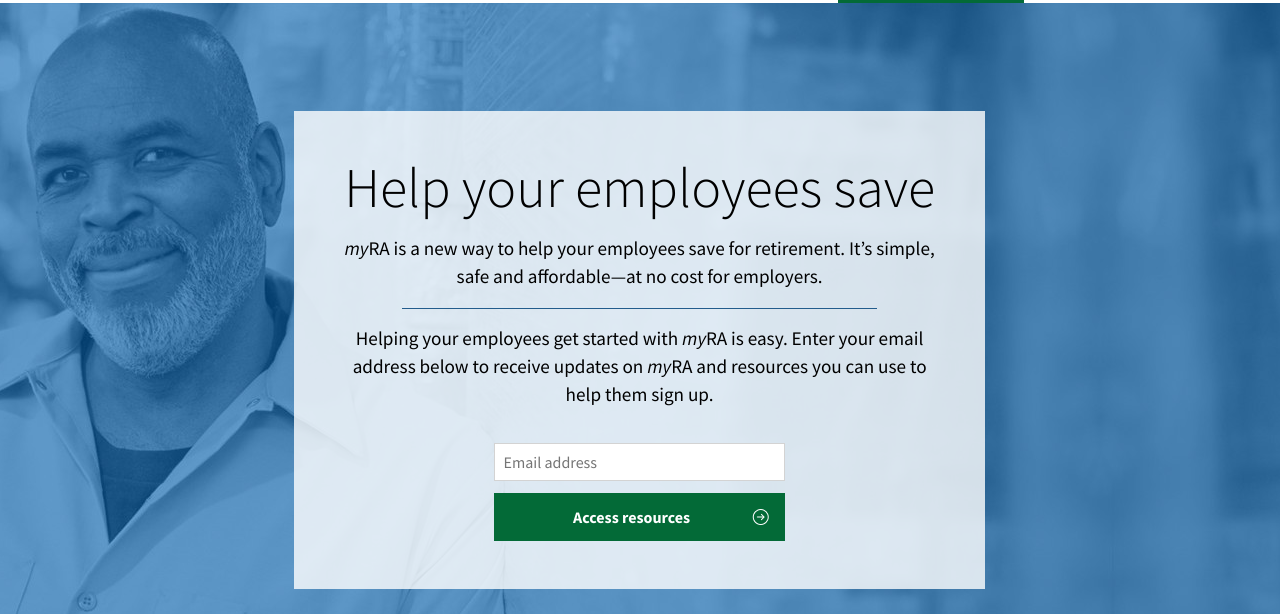
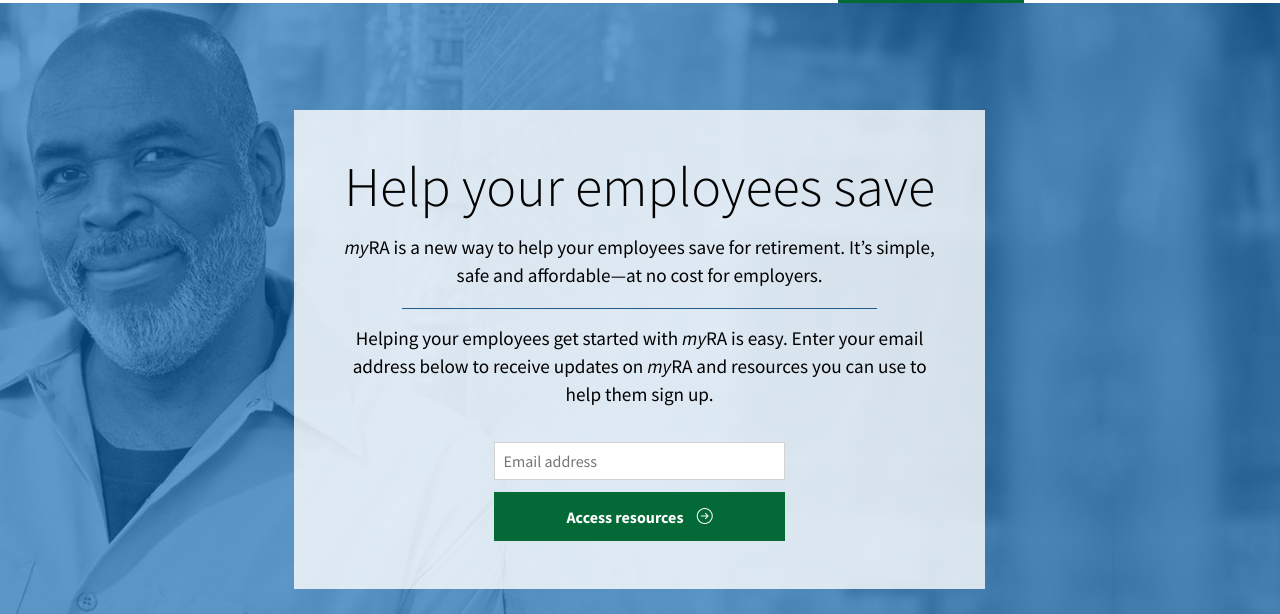
Before and after one commit to 18F/myra, a Jekyll site: the page built from employers/index.html, in a window 1280 px wide. Shown: the part 141-755 px from the top of the page. Built offline with Jekyll 4.4.1, drawn with Linux system fonts in a browser that asks for light colours; comment, search, counter and statistics services are not loaded.

Commit message:
Fixing firefox button

```diff
--- a/static/_sass/base/_buttons.scss
+++ b/static/_sass/base/_buttons.scss
@@ -9,7 +9,8 @@
   white-space: nowrap;
 
   i { /* if there's an icon */
-    float: right;
+    display: inline-block;
+    margin-left: 10px;
   }
 }
 
```
